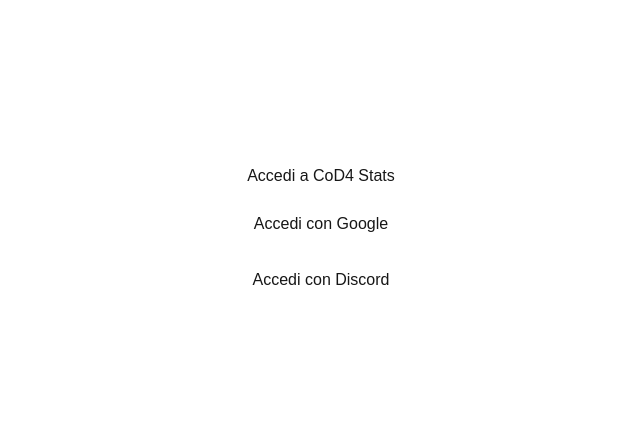
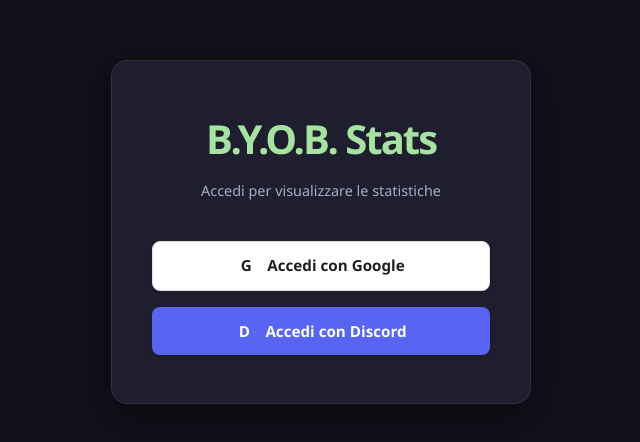
Before and after one commit to francescoscanferla/cod4-stats, a Next.js app: page /login in a window 1280 px wide. Shown: the part 168-610 px from the top of the page, without its empty margins (319-959 px from the left). Built offline with nearby package versions, Linux system fonts and the light colour scheme; no server answers.

Commit message:
Google login enabled

```diff
--- a/app/login/page.tsx
+++ b/app/login/page.tsx
@@ -13,14 +13,92 @@
   };
 
   return (
-    <div style={{ display: 'flex', flexDirection: 'column', alignItems: 'center', justifyContent: 'center', height: '100vh', gap: '1rem' }}>
-      <h1>Accedi a CoD4 Stats</h1>
-      <button onClick={() => handleLogin('google')} style={{ padding: '0.5rem 1rem', cursor: 'pointer' }}>
-        Accedi con Google
-      </button>
-      <button onClick={() => handleLogin('discord')} style={{ padding: '0.5rem 1rem', cursor: 'pointer' }}>
-        Accedi con Discord
-      </button>
+    <div style={{
+      display: 'flex',
+      alignItems: 'center',
+      justifyContent: 'center',
+      height: '100vh',
+      backgroundColor: '#11111b',
+      fontFamily: '"Segoe UI", Roboto, Helvetica, Arial, sans-serif',
+      color: '#cdd6f4',
+      padding: '1rem'
+    }}>
+      <div style={{
+        backgroundColor: '#1e1e2e',
+        padding: '3rem 2.5rem',
+        borderRadius: '16px',
+        boxShadow: '0 12px 40px rgba(0, 0, 0, 0.5)',
+        width: '100%',
+        maxWidth: '420px',
+        textAlign: 'center',
+        border: '1px solid #313244'
+      }}>
+        <h1 style={{
+          fontSize: '2.5rem',
+          fontWeight: '800',
+          letterSpacing: '-0.05em',
+          marginBottom: '0.75rem',
+          color: '#a6e3a1'
+        }}>
+          B.Y.O.B. Stats
+        </h1>
+        <p style={{
+          fontSize: '0.9rem',
+          color: '#a6adc8',
+          marginBottom: '2.5rem',
+          lineHeight: '1.4'
+        }}>
+          Accedi per visualizzare le statistiche
+        </p>
+
+        <div style={{ display: 'flex', flexDirection: 'column', gap: '1rem' }}>
+          <button
+            onClick={() => handleLogin('google')}
+            style={{
+              display: 'flex',
+              alignItems: 'center',
+              justifyContent: 'center',
+              gap: '0.75rem',
+              width: '100%',
+              padding: '0.8rem',
+              backgroundColor: '#ffffff',
+              color: '#1f1f1f',
+              border: '1px solid #e0e0e0',
+              borderRadius: '8px',
+              fontWeight: '600',
+              cursor: 'pointer',
+              fontSize: '0.95rem',
+              boxShadow: '0 2px 4px rgba(0,0,0,0.05)'
+            }}
+          >
+            <span style={{ width: '18px', height: '18px', display: 'flex', alignItems: 'center', justifyContent: 'center', fontWeight: 'bold' }}>G</span>
+            Accedi con Google
+          </button>
+
+          <button
+            onClick={() => handleLogin('discord')}
+            style={{
+              display: 'flex',
+              alignItems: 'center',
+              justifyContent: 'center',
+              gap: '0.75rem',
+              width: '100%',
+              padding: '0.8rem',
+              backgroundColor: '#5865F2',
+              color: '#ffffff',
+              border: 'none',
+              borderRadius: '8px',
+              fontWeight: '600',
+              cursor: 'pointer',
+              fontSize: '0.95rem',
+              boxShadow: '0 2px 4px rgba(0,0,0,0.1)'
+            }}
+          >
+            <span style={{ width: '18px', height: '18px', display: 'flex', alignItems: 'center', justifyContent: 'center', fontWeight: 'bold' }}>D</span>
+            Accedi con Discord
+          </button>
+        </div>
+      </div>
     </div>
   );
 }
--- a/app/page.tsx
+++ b/app/page.tsx
@@ -1,6 +1,8 @@
 'use client';
 
 import React, { useState, useEffect, useMemo } from 'react';
+import { useRouter } from 'next/navigation';
+import { supabase } from './api/stats/stats-repository';
 
 interface PlayerStats {
   player_name: string;
@@ -31,13 +33,27 @@
 }
 
 const Home = () => {
+  const router = useRouter();
   const [period, setPeriod] = useState<'global' | 'last'>('global');
   const [stats, setStats] = useState<StatsPayload | null>(null);
   const [loading, setLoading] = useState<boolean>(true);
   const [error, setError] = useState<string | null>(null);
+  const [isAdmin, setIsAdmin] = useState<boolean>(false);
 
   useEffect(() => {
-    const fetchStats = async () => {
+    const checkUserAndFetch = async () => {
+      const { data: { session } } = await supabase.auth.getSession();
+
+      if (!session) {
+        router.replace('/login');
+        return;
+      }
+
+      if (session.user?.user_metadata?.is_admin === true) {
+        setIsAdmin(true);
+      }
+
+      // Qui parte la tua logica originale di fetchStats
       setLoading(true);
       setError(null);
       try {
@@ -53,7 +69,8 @@
         setLoading(false);
       }
     };
-    fetchStats();
+
+    checkUserAndFetch();
   }, [period]);
 
   const getBorderColorForStat = (statName: keyof Awards) => {
```
